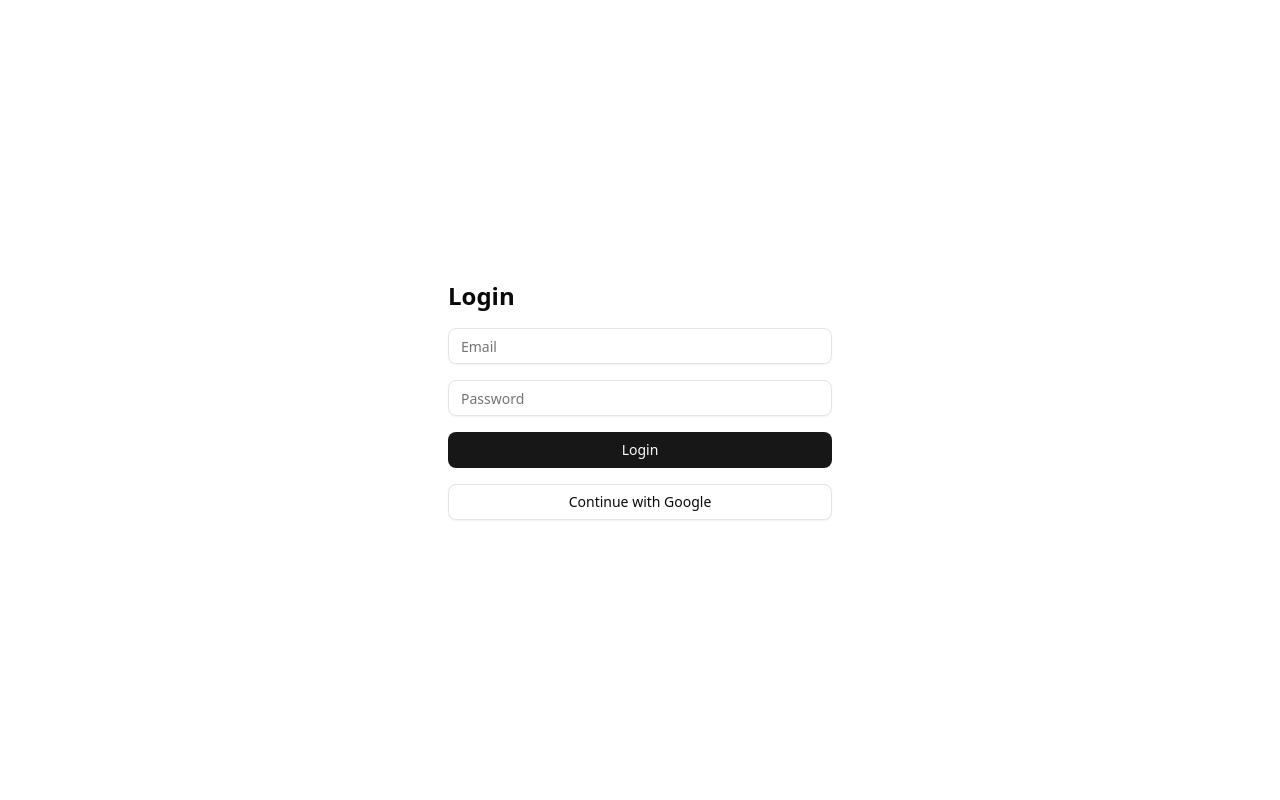
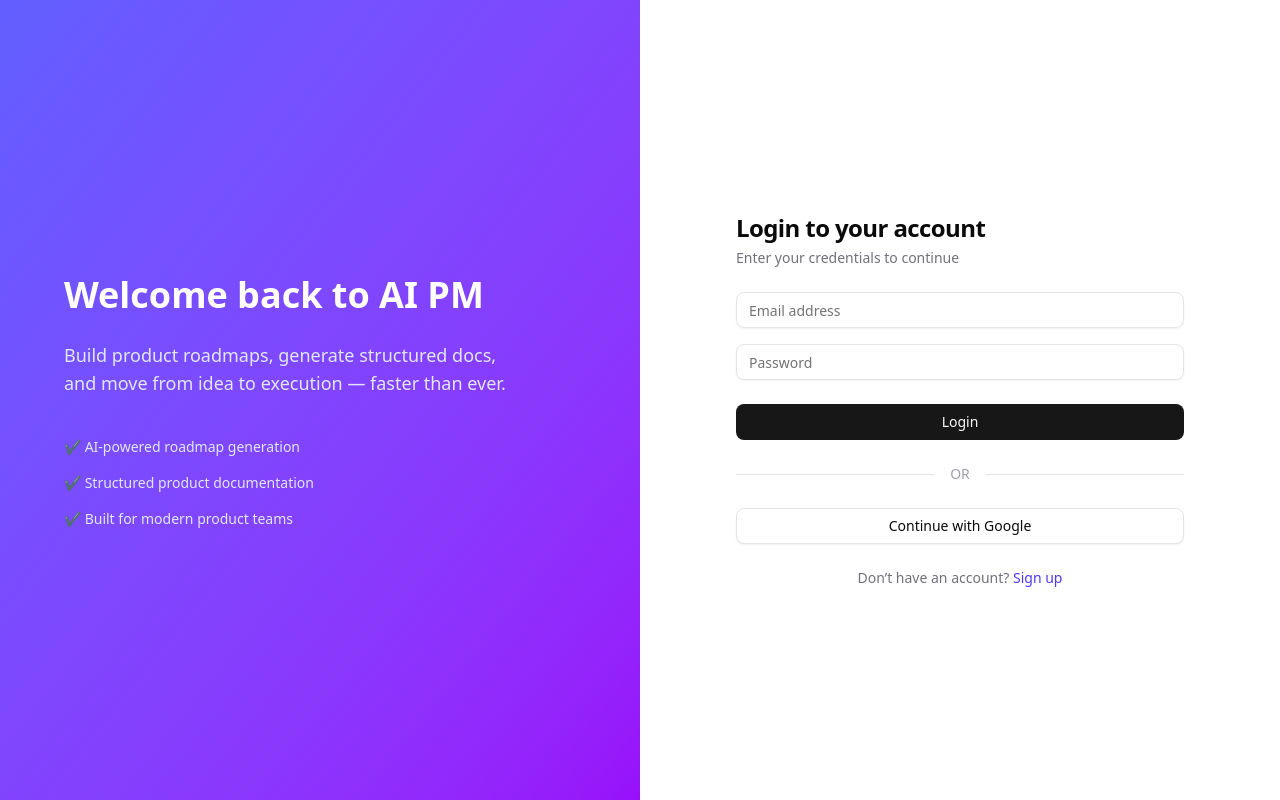
Before and after one commit to anurags10/AI-Product-Manager, a Next.js app: page /login in a window 1280 px wide. Built offline with nearby package versions, Linux system fonts and the light colour scheme.

Commit message:
UI fixed

```diff
--- a/src/app/(auth)/login/page.tsx
+++ b/src/app/(auth)/login/page.tsx
@@ -8,23 +8,58 @@ import { useState } from "react";
 export default function LoginPage() {
   const [email, setEmail] = useState<string>("");
   const [password, setPassword] = useState<string>("");
+  const [loading, setLoading] = useState(false);
 
   async function handleLogin() {
+    setLoading(true);
+
     await signIn("credentials", {
       email,
       password,
       redirect: true,
       callbackUrl: "/dashboard",
     });
+
+    setLoading(false);
   }
 
   return (
-    <div className="min-h-screen flex items-center justify-center">
-      <div className="w-full max-w-sm space-y-4">
-        <h2 className="text-2xl font-semibold">Login</h2>
+    <div className="min-h-screen grid md:grid-cols-2 bg-white">
+      {/* LEFT SIDE (Branding) */}
+      <div className="hidden md:flex flex-col justify-center px-16 bg-gradient-to-br from-indigo-500 to-purple-600 text-white">
+        <h1 className="text-4xl font-bold leading-tight">
+          Welcome back to AI PM
+        </h1>
 
+        <p className="mt-6 text-lg text-indigo-100 max-w-md">
+          Build product roadmaps, generate structured docs, and move from idea
+          to execution — faster than ever.
+        </p>
+
+        <div className="mt-10 space-y-4 text-sm text-indigo-100">
+          <p>✔ AI-powered roadmap generation</p>
+          <p>✔ Structured product documentation</p>
+          <p>✔ Built for modern product teams</p>
+        </div>
+      </div>
+
+      {/* RIGHT SIDE (Form) */}
+      <div className="flex items-center justify-center px-6 py-12">
+        <div className="w-full max-w-md space-y-6">
+          {/* Heading */}
+          <div>
+            <h2 className="text-2xl font-semibold tracking-tight">
+              Login to your account
+            </h2>
+            <p className="text-sm text-zinc-500 mt-1">
+              Enter your credentials to continue
+            </p>
+          </div>
+
+          {/* Form */}
+          <div className="space-y-4">
             <Input
-          placeholder="Email"
+              placeholder="Email address"
               onChange={(e) => setEmail(e.target.value)}
               type="email"
               required
@@ -35,17 +70,26 @@ export default function LoginPage() {
               placeholder="Password"
               onChange={(e) => setPassword(e.target.value)}
               required
-          min={8}
             />
+          </div>
 
+          {/* Login Button */}
           <Button
             className="w-full cursor-pointer"
             onClick={handleLogin}
-          type="submit"
+            disabled={loading}
           >
-          Login
+            {loading ? "Signing in..." : "Login"}
           </Button>
 
+          {/* Divider */}
+          <div className="flex items-center gap-4 text-sm text-zinc-400">
+            <div className="flex-1 h-px bg-zinc-200" />
+            OR
+            <div className="flex-1 h-px bg-zinc-200" />
+          </div>
+
+          {/* Google Login */}
           <Button
             variant="outline"
             className="w-full cursor-pointer"
@@ -57,6 +101,15 @@ export default function LoginPage() {
           >
             Continue with Google
           </Button>
+
+          {/* Footer */}
+          <p className="text-sm text-center text-zinc-500">
+            Don’t have an account?{" "}
+            <a href="/register" className="text-indigo-600 hover:underline">
+              Sign up
+            </a>
+          </p>
+        </div>
       </div>
     </div>
   );
--- a/src/app/(auth)/register/page.tsx
+++ b/src/app/(auth)/register/page.tsx
@@ -20,6 +20,7 @@ export default function RegisterPage() {
         headers: { "Content-Type": "application/json" },
         body: JSON.stringify(data),
       });
+
       if (!res.ok) {
         const error = await res.json();
         throw new Error(error.message || "Registration failed");
@@ -28,53 +29,116 @@ export default function RegisterPage() {
       return res.json();
     },
     onSuccess: () => {
-      toast.success("User Registered Successfully!. Please login");
+      toast.success("Account created successfully! Please login.");
       router.push("/login");
     },
-    onError: (error) => {
+    onError: (error: any) => {
       toast.error(error.message || "Something went wrong");
     },
   });
 
   const handleRegister = () => {
+    if (!email || !password) {
+      toast.error("Please fill all fields");
+      return;
+    }
+
     registerMutation.mutate({ email, password });
   };
 
   return (
-    <div className="min-h-screen flex items-center justify-center">
-      <div className="w-full max-w-sm space-y-4">
-        <h2 className="text-2xl font-semibold">SignUp</h2>
+    <div className="min-h-screen grid md:grid-cols-2 bg-white">
+      {/* LEFT SIDE (Branding) */}
+      <div className="hidden md:flex flex-col justify-center px-16 bg-gradient-to-br from-indigo-500 to-purple-600 text-white">
+        <h1 className="text-4xl font-bold leading-tight">
+          Start building with AI PM
+        </h1>
 
+        <p className="mt-6 text-lg text-indigo-100 max-w-md">
+          Turn your product ideas into structured plans, roadmaps, and
+          execution-ready workflows in minutes.
+        </p>
+
+        <div className="mt-10 space-y-4 text-sm text-indigo-100">
+          <p>✔ Generate product docs instantly</p>
+          <p>✔ Build AI-powered roadmaps</p>
+          <p>✔ Organize ideas in one place</p>
+        </div>
+      </div>
+
+      {/* RIGHT SIDE (Form) */}
+      <div className="flex items-center justify-center px-6 py-12">
+        <div className="w-full max-w-md space-y-6">
+          {/* Heading */}
+          <div>
+            <h2 className="text-2xl font-semibold tracking-tight">
+              Create your account
+            </h2>
+            <p className="text-sm text-zinc-500 mt-1">
+              Get started in seconds — no setup required
+            </p>
+          </div>
+
+          {/* Form */}
+          <div className="space-y-4">
             <Input
-          placeholder="Email"
+              placeholder="Email address"
               onChange={(e) => setEmail(e.target.value)}
+              type="email"
               required
-          type="email"
             />
 
             <Input
               type="password"
               placeholder="Password"
+              onChange={(e) => setPassword(e.target.value)}
               required
-          onChange={(e) => setPassword(e.target.value)}
             />
 
+            <p className="text-xs text-zinc-400">
+              Password should be at least 8 characters.
+            </p>
+          </div>
+
+          {/* Register Button */}
           <Button
-          className="w-full"
+            className="w-full cursor-pointer"
             onClick={handleRegister}
             disabled={registerMutation.isPending}
-          type="submit"
           >
-          {registerMutation.isPending ? "Registering..." : "Register User"}
+            {registerMutation.isPending
+              ? "Creating account..."
+              : "Create Account"}
           </Button>
 
+          {/* Divider */}
+          <div className="flex items-center gap-4 text-sm text-zinc-400">
+            <div className="flex-1 h-px bg-zinc-200" />
+            OR
+            <div className="flex-1 h-px bg-zinc-200" />
+          </div>
+
+          {/* Google Signup */}
           <Button
             variant="outline"
-          className="w-full"
-          onClick={() => signIn("google")}
+            className="w-full cursor-pointer"
+            onClick={() =>
+              signIn("google", {
+                callbackUrl: "/dashboard",
+              })
+            }
           >
             Continue with Google
           </Button>
+
+          {/* Footer */}
+          <p className="text-sm text-center text-zinc-500">
+            Already have an account?{" "}
+            <a href="/login" className="text-indigo-600 hover:underline">
+              Login
+            </a>
+          </p>
+        </div>
       </div>
     </div>
   );
```
Lines whose indentation alone changed are shown as unchanged.
